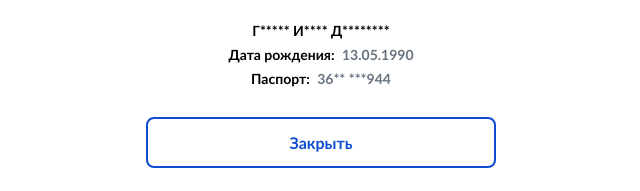
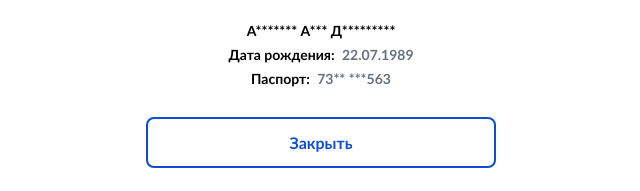
Before and after one commit to gostuslugi/gosusluig.ru-covid-cert-verify-924230000003781-, a plain HTML site: page index.html in a window 1280 px wide. Shown: the part 346-537 px from the top of the page, 319-959 px from the left. Drawn offline with Linux system fonts and the light colour scheme.

Commit message:
change file

```diff
--- a/index.html
+++ b/index.html
@@ -82,9 +82,9 @@
         <div class="available__date">Действует до: <span>05.04.2022</span></div>
       </div>
       <div class="pass">
-        <div class="pass__fio">Г***** И**** Д********</div>
-        <div class="pass__date">Дата рождения: <span>13.05.1990</span></div>
-        <div class="pass_serial">Паспорт: <span>36** ***944</span></div>
+        <div class="pass__fio">А******* А*** Д*********</div>
+        <div class="pass__date">Дата рождения: <span>22.07.1989</span></div>
+        <div class="pass_serial">Паспорт: <span>73** ***563</span></div>
       </div>
       <a class="close" href="https://www.gosuslugi.ru/">Закрыть</a>
     </main>
```
